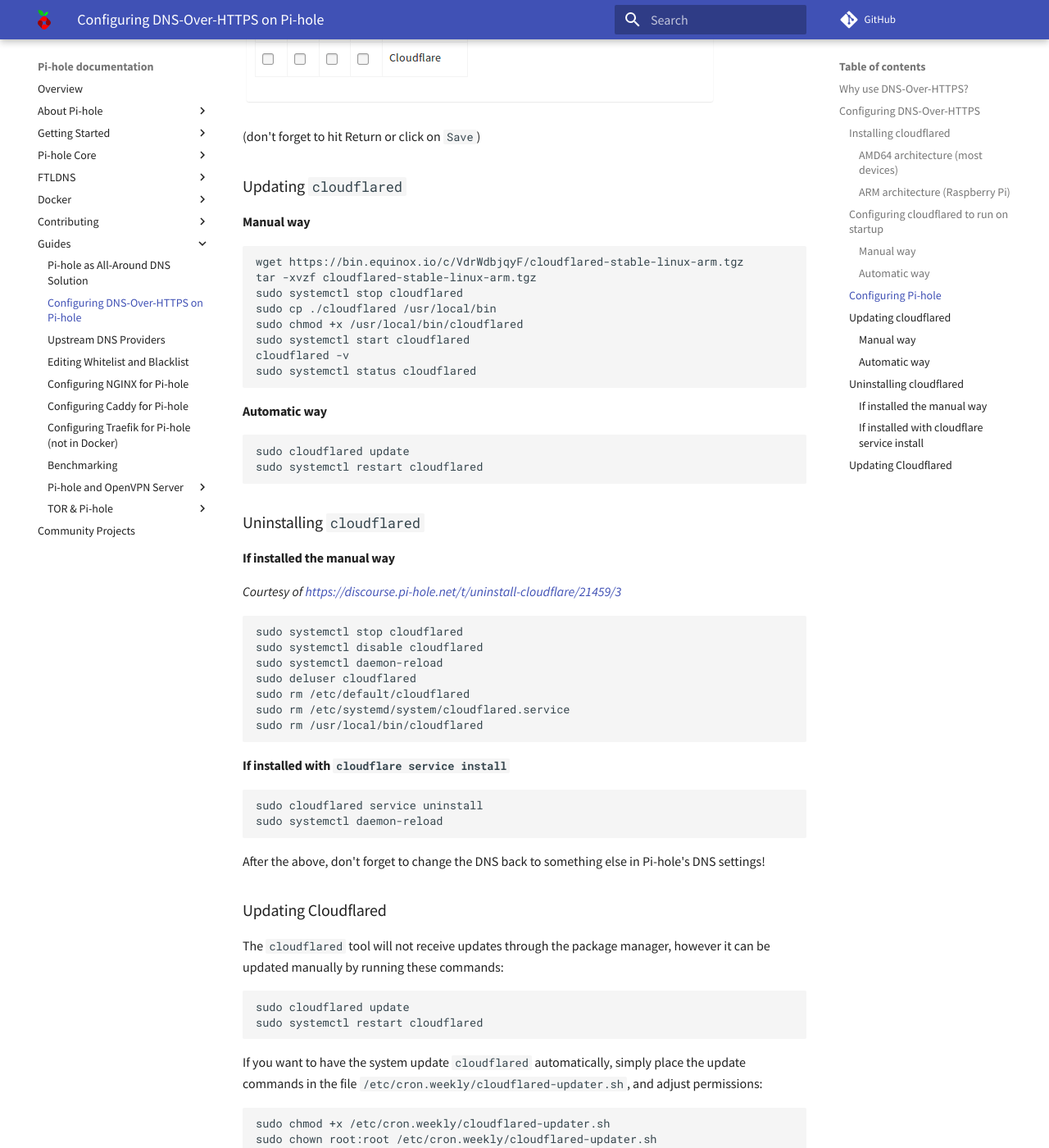
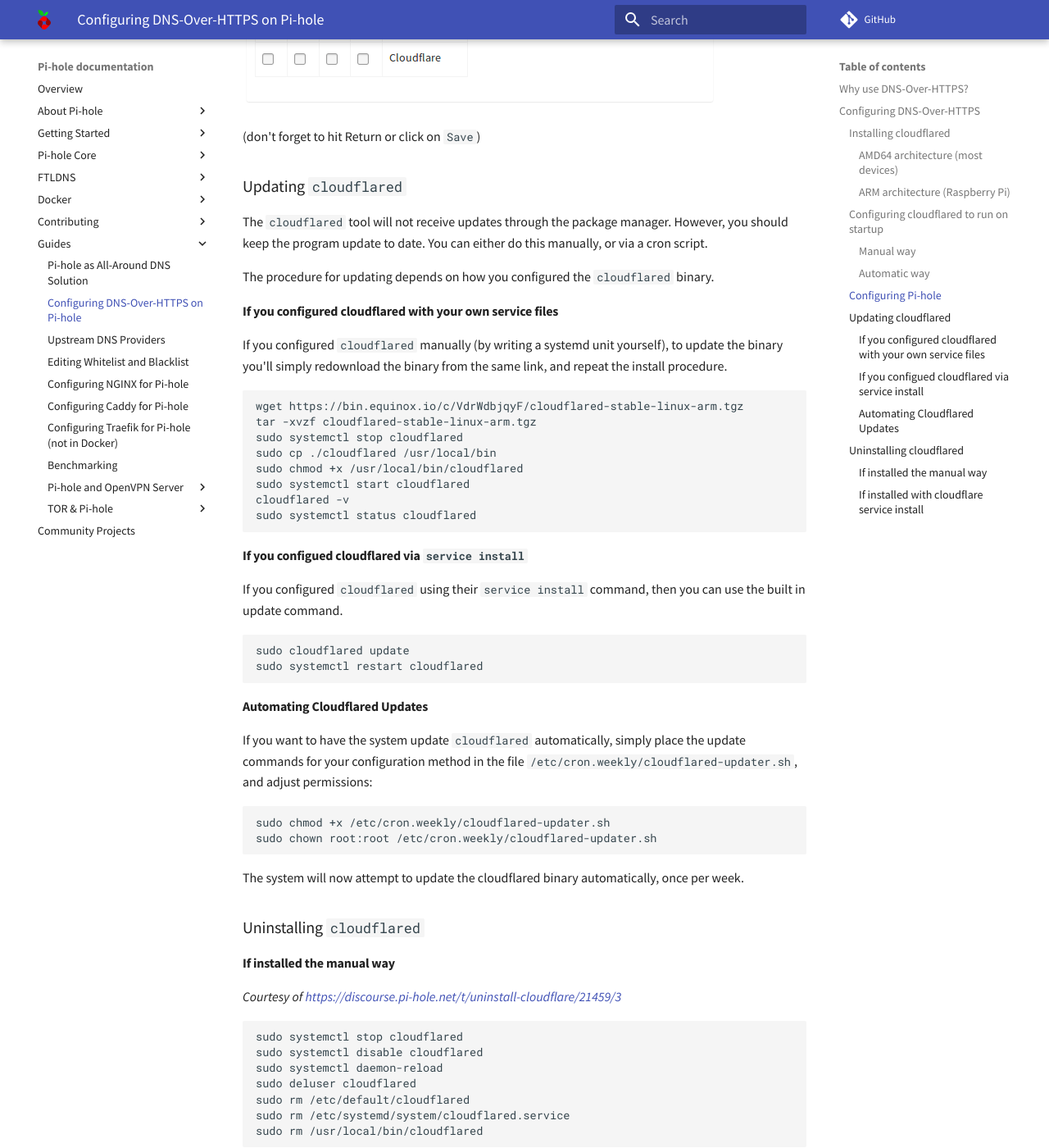
Before and after one commit to pi-hole/docs, an MkDocs documentation site: the page built from docs/guides/dns-over-https.md, in a window 1280 px wide and 1400 px high, scrolled down 4325 px. Shown: the whole window at 82% size. Built offline with MkDocs 1.6.1 and Material for MkDocs 9.7.7, drawn with Linux system fonts in a browser that asks for light colours; comment, search, counter and statistics services are not loaded; some of the changed text lies outside the part shown.

Commit message:
Merge instructions for automatic cloudflared updates via cron

````diff
--- a/docs/guides/dns-over-https.md
+++ b/docs/guides/dns-over-https.md
@@ -12,6 +12,8 @@
 Along with releasing their DNS service [1.1.1.1](https://blog.cloudflare.com/announcing-1111/), Cloudflare implemented DNS-Over-HTTPS proxy functionality into one of their tools: [`cloudflared`](https://github.com/cloudflare/cloudflared).
 
 In the following sections, we will be covering how to install and configure this tool on `Pi-hole`.
+
+**Note:** The `cloudflared` binary will work with other DoH providers (for example, you could use `https://8.8.8.8/dns-query` for Google's DNS-Over-HTTPS service).
 
 ### Installing `cloudflared`
 
@@ -179,7 +179,13 @@
 
 ### Updating `cloudflared`
 
-#### Manual way
+The `cloudflared` tool will not receive updates through the package manager. However, you should keep the program update to date. You can either do this manually, or via a cron script.
+
+The procedure for updating depends on how you configured the `cloudflared` binary.
+
+#### If you configured cloudflared with your own service files
+
+If you configured `cloudflared` manually (by writing a systemd unit yourself), to update the binary you'll simply redownload the binary from the same link, and repeat the install procedure.
 
 ```bash
 wget https://bin.equinox.io/c/VdrWdbjqyF/cloudflared-stable-linux-arm.tgz
@@ -192,12 +198,26 @@
 sudo systemctl status cloudflared
 ```
 
-#### Automatic way
+#### If you configued cloudflared via `service install`
+
+If you configured `cloudflared` using their `service install` command, then you can use the built in update command.
 
 ```bash
 sudo cloudflared update
 sudo systemctl restart cloudflared
 ```
+
+#### Automating Cloudflared Updates
+
+If you want to have the system update `cloudflared` automatically, simply place the update commands for your configuration method in the
+file `/etc/cron.weekly/cloudflared-updater.sh`, and adjust permissions:
+
+```bash
+sudo chmod +x /etc/cron.weekly/cloudflared-updater.sh
+sudo chown root:root /etc/cron.weekly/cloudflared-updater.sh
+```
+
+The system will now attempt to update the cloudflared binary automatically, once per week.
 
 ### Uninstalling `cloudflared`
 
@@ -225,23 +245,3 @@
 After the above, don't forget to change the DNS back to something else in Pi-hole's DNS settings!
 
 [^guide]: Based on [this guide by Ben Dews | bendews.com](https://bendews.com/posts/implement-dns-over-https/)
-
-### Updating Cloudflared
-
-The `cloudflared` tool will not receive updates through the package manager, however it can be updated
-manually by running these commands:
-
-```bash
-sudo cloudflared update
-sudo systemctl restart cloudflared
-```
-
-If you want to have the system update `cloudflared` automatically, simply place the update commands in the
-file `/etc/cron.weekly/cloudflared-updater.sh`, and adjust permissions:
-
-```bash
-sudo chmod +x /etc/cron.weekly/cloudflared-updater.sh
-sudo chown root:root /etc/cron.weekly/cloudflared-updater.sh
-```
-
-The system will now attempt to update the cloudflared binary automatically, once per week.
````
Also changed, not shown: other parts of docs/guides/dns-over-https.md (+0 -2 lines).
